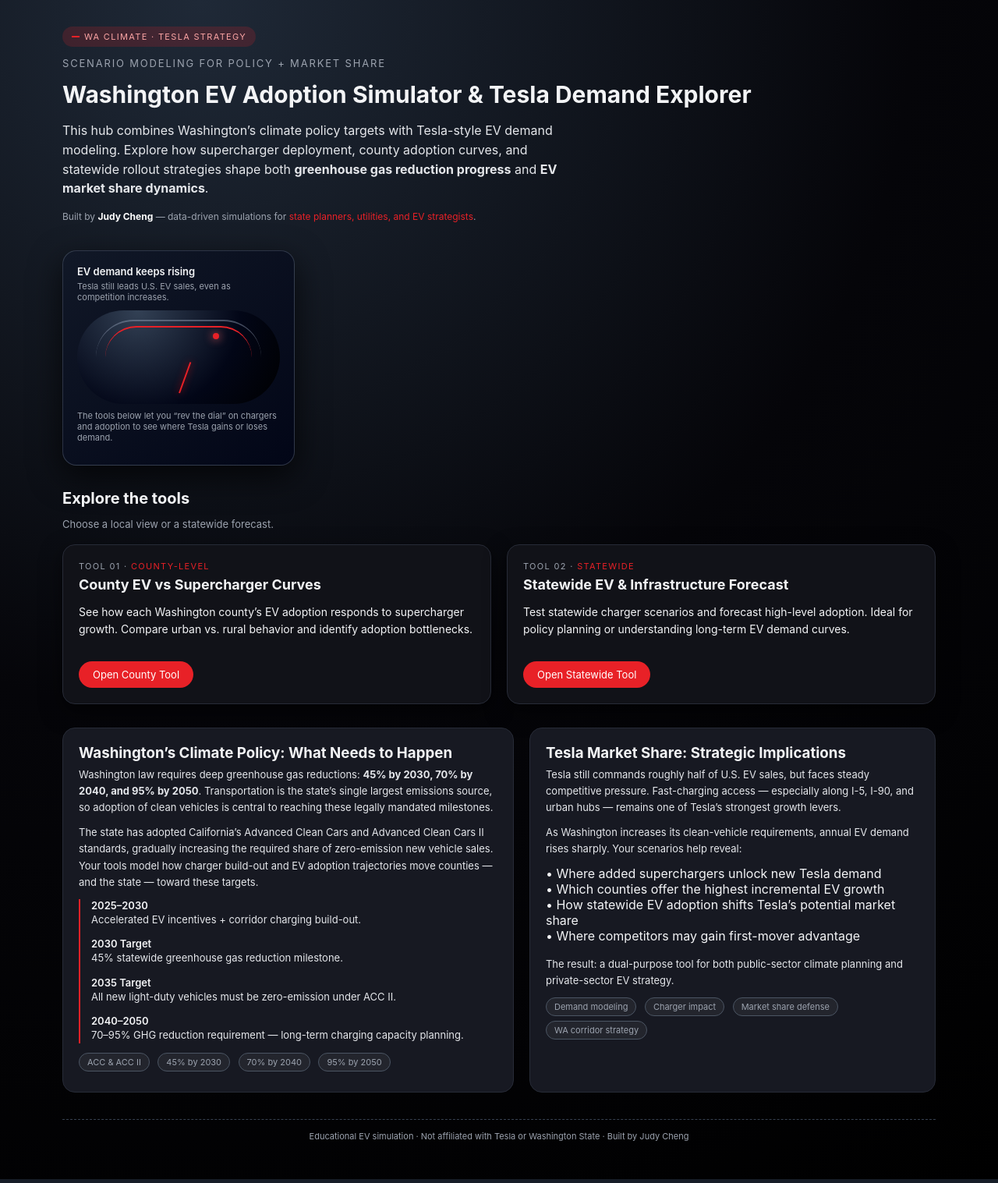
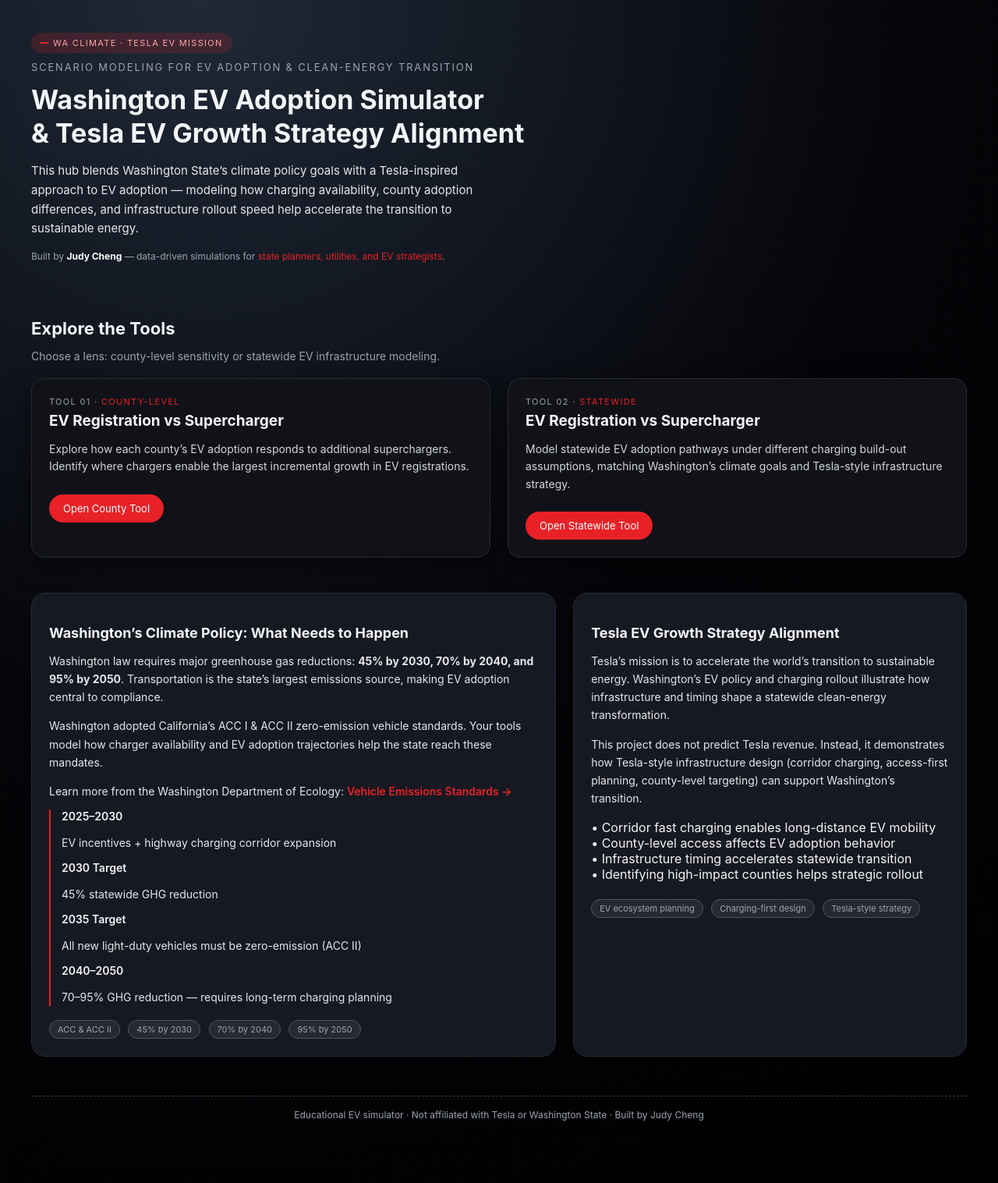
Before and after one commit to judyc4986/ev_home_hub, a Flask app: page / in a window 1280 px wide. Shown: the whole page at 78% size. Run offline with Flask 3, Linux system fonts and the light colour scheme.

Commit message:
Initial commit for EV Home Hub homepage

```diff
--- a/templates/index.html
+++ b/templates/index.html
@@ -2,7 +2,8 @@
 <html lang="en">
 <head>
     <meta charset="UTF-8">
-    <title>Tesla x Washington EV Scenario Hub</title>
+    <title>Tesla EV Growth Strategy · Washington EV Hub</title>
+
     <style>
         :root {
             --tesla-red: #e82127;
@@ -18,23 +19,35 @@
             margin: 0;
             padding: 0;
             background: radial-gradient(circle at 20% 0%, #1f2937 0, #050509 50%, black 100%);
-            font-family: -apple-system, BlinkMacSystemFont, 'Segoe UI', Arial;
+            font-family: -apple-system, BlinkMacSystemFont, 'Segoe UI', Arial, sans-serif;
             color: var(--text);
         }
 
         .page {
-            max-width: 1120px;
-            margin: auto;
-            padding: 32px 20px 48px;
+            max-width: 1200px;
+            margin: 0 auto;
+            padding: 40px 24px 80px;
         }
 
-        /* ---------------- HERO ------------------ */
-        header {
+        /* ---------- HERO LAYOUT ---------- */
+        .hero-flex {
             display: flex;
+            align-items: center;
+            justify-content: space-between;
+            gap: 40px;
             flex-wrap: wrap;
-            justify-content: space-between;
-            gap: 24px;
-            margin-bottom: 30px;
+        }
+
+        .hero-left {
+            flex: 1.2;
+            min-width: 320px;
+        }
+
+        .hero-right {
+            flex: 1;
+            min-width: 300px;
+            height: 160px;
+            opacity: 0.05;
         }
 
         .pill {
@@ -56,105 +69,62 @@
             background: var(--tesla-red);
         }
 
-        h1 {
-            margin-top: 8px;
-            margin-bottom: 6px;
-            font-size: 30px;
-        }
-
         .hero-sub {
             color: var(--muted);
             font-size: 13px;
             text-transform: uppercase;
             letter-spacing: .14em;
-            margin-bottom: 14px;
+            margin-top: 10px;
+        }
+
+        h1 {
+            margin-top: 10px;
+            margin-bottom: 10px;
+            font-size: 34px;
+            line-height: 1.25;
         }
 
         .hero-p {
             color: #e5e7eb;
-            line-height: 1.55;
-            max-width: 650px;
+            font-size: 15px;
+            line-height: 1.65;
+            max-width: 600px;
         }
 
         .hero-meta {
-            margin-top: 8px;
+            margin-top: 12px;
             font-size: 12px;
             color: var(--muted);
         }
 
-        .hero-meta strong { color: white; }
+        .hero-meta strong { color: #ffffff; }
+        .highlight { color: var(--tesla-red); }
 
-        .hero-meta .highlight { color: var(--tesla-red); }
-
-        /* ------ SPEEDOMETER CARD (TESLA FUN) ------- */
-        .speedo-card {
-            background: linear-gradient(140deg, #111827, #020617);
-            border-radius: 18px;
-            border: 1px solid rgba(148,163,184,0.28);
-            padding: 18px;
-            width: 260px;
-            box-shadow: 0 14px 42px rgba(0,0,0,.7);
+        /* ---------- TOOL CARDS ---------- */
+        .section-title {
+            font-size: 22px;
+            margin-top: 60px;
+            margin-bottom: 6px;
         }
 
-        .speedo-title { font-size: 13px; font-weight: 600; margin-bottom: 4px; }
-        .speedo-sub { font-size: 11px; color: var(--muted); margin-bottom: 10px; }
-
-        .speedo-gauge {
-            height: 120px;
-            border-radius: 999px;
-            background: radial-gradient(circle at 30% 0%, #334155 0, #020617 60%, black 100%);
-            position: relative;
-            overflow: hidden;
+        .section-sub {
+            font-size: 14px;
+            color: var(--muted);
+            margin-bottom: 20px;
         }
-
-        .arc {
-            position: absolute; inset: 12px 24px;
-            border-top: 2px solid rgba(148,163,184,.45);
-            border-radius: 999px;
-        }
-
-        .arc-red {
-            border-top-color: var(--tesla-red);
-            inset: 20px 36px;
-        }
-
-        .needle {
-            position: absolute;
-            width: 2px;
-            height: 42px;
-            background: var(--tesla-red);
-            bottom: 14px;
-            left: 50%;
-            transform-origin: bottom;
-            transform: rotate(20deg);
-            box-shadow: 0 0 10px rgba(255,0,0,0.7);
-        }
-
-        .glow-dot {
-            position: absolute;
-            width: 8px; height: 8px;
-            background: var(--tesla-red);
-            border-radius: 999px;
-            right: 30%; top: 24%;
-            box-shadow: 0 0 12px rgba(255,100,100,1);
-        }
-
-        /* ---------------- CARDS ------------------ */
-        .section-title { font-size: 20px; margin-bottom: 4px; }
-        .section-sub { font-size: 13px; color: var(--muted); margin-bottom: 18px; }
 
         .grid {
             display: grid;
-            grid-template-columns: repeat(auto-fit, minmax(260px,1fr));
-            gap: 20px;
+            grid-template-columns: repeat(auto-fit, minmax(280px,1fr));
+            gap: 22px;
         }
 
         .card {
             background: var(--card);
-            padding: 20px;
             border-radius: 16px;
+            padding: 22px;
             border: 1px solid var(--border);
-            box-shadow: 0 10px 28px rgba(0,0,0,.55);
+            box-shadow: 0 10px 32px rgba(0,0,0,.55);
         }
 
         .card-tag {
@@ -167,231 +137,247 @@
 
         .card-tag span { color: var(--tesla-red); }
 
-        .card h2 { margin: 0 0 8px; font-size: 18px; }
+        .card h2 {
+            margin: 0 0 10px;
+            font-size: 19px;
+        }
 
-        .card p { font-size: 14px; line-height: 1.55; }
+        .card p {
+            font-size: 14px;
+            color: #d1d5db;
+            line-height: 1.6;
+        }
 
         .btn-primary {
             display: inline-block;
-            margin-top: 16px;
-            padding: 9px 18px;
+            margin-top: 10px;
+            padding: 10px 18px;
+            border-radius: 999px;
             background: var(--tesla-red);
             color: white;
-            border-radius: 999px;
             text-decoration: none;
             font-size: 13px;
         }
 
-        /* -------------- INFO GRID ---------------- */
+        .btn-primary:hover {
+            background: #ff7b7b;
+        }
+
+        /* ---------- INFO SECTION ---------- */
         .info-grid {
-            margin-top: 30px;
+            margin-top: 45px;
             display: grid;
-            grid-template-columns: 2fr 1.8fr;
-            gap: 20px;
+            grid-template-columns: 2fr 1.5fr;
+            gap: 22px;
         }
 
         .info-box {
             background: var(--soft);
-            border-radius: 16px;
-            padding: 20px;
+            border-radius: 18px;
+            padding: 22px;
             border: 1px solid var(--border);
         }
 
-        .info-box h3 { margin: 0 0 6px; }
+        .info-box h3 {
+            font-size: 18px;
+            margin-bottom: 8px;
+        }
 
         .info-box p {
-            margin: 0 0 10px;
-            font-size: 13px;
+            font-size: 14px;
             color: #e5e7eb;
             line-height: 1.65;
+            margin-bottom: 12px;
         }
 
         .timeline {
-            margin-top: 10px;
             border-left: 2px solid var(--tesla-red);
             padding-left: 14px;
-        }
-
-        .timeline-item {
-            margin-bottom: 12px;
+            margin-top: 10px;
         }
 
         .timeline-title {
-            font-size: 13px;
+            font-size: 14px;
             font-weight: 600;
+            margin-bottom: 4px;
         }
 
         .info-pill {
             display: inline-block;
+            padding: 4px 10px;
             font-size: 11px;
-            padding: 4px 10px;
             border-radius: 999px;
             color: var(--muted);
-            background: rgba(255,255,255,.05);
+            background: rgba(255,255,255,.07);
             border: 1px solid #4b5563;
             margin-right: 6px;
-            margin-bottom: 6px;
+            margin-top: 6px;
         }
 
         footer {
-            margin-top: 34px;
-            padding-top: 14px;
+            margin-top: 50px;
+            padding-top: 16px;
             text-align: center;
+            font-size: 12px;
+            color: var(--muted);
             border-top: 1px dashed #374151;
-            color: var(--muted);
-            font-size: 11px;
+        }
+
+        /* Mobile */
+        @media (max-width: 900px) {
+            .hero-flex { flex-direction: column; text-align: center; }
+            .hero-left { flex: unset; }
+            .hero-right { display: none; }
         }
     </style>
 </head>
+
 <body>
 <div class="page">
 
-    <!-- HERO -->
-    <header>
-        <div>
+    <!-- ⭐️ HERO SECTION -->
+    <header class="hero-flex">
+
+        <div class="hero-left">
             <div class="pill">
                 <span class="pill-bar"></span>
-                WA Climate · Tesla Strategy
+                WA Climate · Tesla EV Mission
             </div>
-            <p class="hero-sub">Scenario modeling for policy + market share</p>
-            <h1>Washington EV Adoption Simulator & Tesla Demand Explorer</h1>
+
+            <p class="hero-sub">Scenario Modeling for EV Adoption & Clean-Energy Transition</p>
+
+            <h1>Washington EV Adoption Simulator<br> & Tesla EV Growth Strategy Alignment</h1>
+
             <p class="hero-p">
-                This hub combines Washington’s climate policy targets with Tesla-style EV demand modeling.
-                Explore how supercharger deployment, county adoption curves, and statewide rollout strategies
-                shape both <strong>greenhouse gas reduction progress</strong> and <strong>EV market share dynamics</strong>.
+                This hub blends Washington State’s climate policy goals with a Tesla-inspired approach
+                to EV adoption — modeling how charging availability, county adoption differences, and
+                infrastructure rollout speed help accelerate the transition to sustainable energy.
             </p>
+
             <p class="hero-meta">
                 Built by <strong>Judy Cheng</strong> — data-driven simulations for
                 <span class="highlight">state planners, utilities, and EV strategists</span>.
             </p>
         </div>
 
-        <div class="speedo-card">
-            <div class="speedo-title">EV demand keeps rising</div>
-            <div class="speedo-sub">Tesla still leads U.S. EV sales, even as competition increases.</div>
-            <div class="speedo-gauge">
-                <div class="arc"></div>
-                <div class="arc arc-red"></div>
-                <div class="needle"></div>
-                <div class="glow-dot"></div>
-            </div>
-            <div class="speedo-sub" style="margin-top:8px;">
-                The tools below let you “rev the dial” on chargers and adoption to see where Tesla gains or loses demand.
-            </div>
-        </div>
+        <!-- Empty right panel to balance the hero layout -->
+        <div class="hero-right"></div>
+
     </header>
 
-    <!-- TOOLS -->
+    <!-- ⭐️ TOOL CARDS -->
     <section>
-        <h2 class="section-title">Explore the tools</h2>
-        <p class="section-sub">Choose a local view or a statewide forecast.</p>
+        <h2 class="section-title">Explore the Tools</h2>
+        <p class="section-sub">
+            Choose a lens: county-level sensitivity or statewide EV infrastructure modeling.
+        </p>
 
         <div class="grid">
-            <div class="card">
-                <div class="card-tag">Tool 01 · <span>County-level</span></div>
-                <h2>County EV vs Supercharger Curves</h2>
+            <article class="card">
+                <div class="card-tag">Tool 01 · <span>County-Level</span></div>
+                <h2>EV Registration vs Supercharger</h2>
                 <p>
-                    See how each Washington county’s EV adoption responds to supercharger growth. Compare urban vs.
-                    rural behavior and identify adoption bottlenecks.
+                    Explore how each county’s EV adoption responds to additional superchargers.
+                    Identify where chargers enable the largest incremental growth in EV registrations.
                 </p>
                 <a class="btn-primary" href="https://ev-county-level.onrender.com/" target="_blank">Open County Tool</a>
-            </div>
+            </article>
 
-            <div class="card">
+            <article class="card">
                 <div class="card-tag">Tool 02 · <span>Statewide</span></div>
-                <h2>Statewide EV & Infrastructure Forecast</h2>
+                <h2>EV Registration vs Supercharger</h2>
                 <p>
-                    Test statewide charger scenarios and forecast high-level adoption. Ideal for policy planning or
-                    understanding long-term EV demand curves.
+                    Model statewide EV adoption pathways under different charging build-out assumptions,
+                    matching Washington’s climate goals and Tesla-style infrastructure strategy.
                 </p>
                 <a class="btn-primary" href="https://ev-forecast.onrender.com/" target="_blank">Open Statewide Tool</a>
-            </div>
+            </article>
         </div>
     </section>
 
-    <!-- POLICY + TESLA SECTIONS -->
+    <!-- ⭐️ POLICY + TESLA STRATEGY -->
     <section class="info-grid">
 
-        <!-- POLICY SECTION -->
-        <div class="info-box">
+        <article class="info-box">
             <h3>Washington’s Climate Policy: What Needs to Happen</h3>
+
             <p>
-                Washington law requires deep greenhouse gas reductions:
+                Washington law requires major greenhouse gas reductions:
                 <strong>45% by 2030, 70% by 2040, and 95% by 2050</strong>.
-                Transportation is the state’s single largest emissions source, so adoption of clean vehicles is central
-                to reaching these legally mandated milestones.
-            </p>
-            <p>
-                The state has adopted California’s Advanced Clean Cars and Advanced Clean Cars II standards,
-                gradually increasing the required share of zero-emission new vehicle sales. Your tools model how
-                charger build-out and EV adoption trajectories move counties — and the state — toward these targets.
+                Transportation is the state’s largest emissions source, making EV adoption central to compliance.
             </p>
 
-            <!-- TIMELINE -->
+            <p>
+                Washington adopted California’s ACC I & ACC II zero-emission vehicle standards.
+                Your tools model how charger availability and EV adoption trajectories help the state reach these mandates.
+            </p>
+
+            <p>
+                Learn more from the Washington Department of Ecology:
+                <a href="https://ecology.wa.gov/air-climate/reducing-greenhouse-gas-emissions/vehicle-emissions-standards"
+                   target="_blank"
+                   style="color: var(--tesla-red); font-weight: 600; text-decoration: none;">
+                    Vehicle Emissions Standards →
+                </a>
+            </p>
+
             <div class="timeline">
-                <div class="timeline-item">
-                    <div class="timeline-title">2025–2030</div>
-                    <p>Accelerated EV incentives + corridor charging build-out.</p>
-                </div>
-                <div class="timeline-item">
-                    <div class="timeline-title">2030 Target</div>
-                    <p>45% statewide greenhouse gas reduction milestone.</p>
-                </div>
-                <div class="timeline-item">
-                    <div class="timeline-title">2035 Target</div>
-                    <p>All new light-duty vehicles must be zero-emission under ACC II.</p>
-                </div>
-                <div class="timeline-item">
-                    <div class="timeline-title">2040–2050</div>
-                    <p>70–95% GHG reduction requirement — long-term charging capacity planning.</p>
-                </div>
+                <div class="timeline-title">2025–2030</div>
+                <p>EV incentives + highway charging corridor expansion</p>
+
+                <div class="timeline-title">2030 Target</div>
+                <p>45% statewide GHG reduction</p>
+
+                <div class="timeline-title">2035 Target</div>
+                <p>All new light-duty vehicles must be zero-emission (ACC II)</p>
+
+                <div class="timeline-title">2040–2050</div>
+                <p>70–95% GHG reduction — requires long-term charging planning</p>
             </div>
 
-            <div style="margin-top:10px;">
+            <div style="margin-top: 12px;">
                 <span class="info-pill">ACC & ACC II</span>
                 <span class="info-pill">45% by 2030</span>
                 <span class="info-pill">70% by 2040</span>
                 <span class="info-pill">95% by 2050</span>
             </div>
-        </div>
+        </article>
 
-        <!-- TESLA DEMAND SECTION -->
-        <div class="info-box">
-            <h3>Tesla Market Share: Strategic Implications</h3>
+        <article class="info-box">
+            <h3>Tesla EV Growth Strategy Alignment</h3>
+
             <p>
-                Tesla still commands roughly half of U.S. EV sales, but faces steady competitive pressure.
-                Fast-charging access — especially along I-5, I-90, and urban hubs — remains one of Tesla’s
-                strongest growth levers.
-            </p>
-            <p>
-                As Washington increases its clean-vehicle requirements, annual EV demand rises sharply.
-                Your scenarios help reveal:
+                Tesla’s mission is to accelerate the world’s transition to sustainable energy.
+                Washington’s EV policy and charging rollout illustrate how infrastructure and timing
+                shape a statewide clean-energy transformation.
             </p>
 
-            <ul style="list-style:none; padding-left:0; margin-top:6px;">
-                <li>• Where added superchargers unlock new Tesla demand</li>
-                <li>• Which counties offer the highest incremental EV growth</li>
-                <li>• How statewide EV adoption shifts Tesla’s potential market share</li>
-                <li>• Where competitors may gain first-mover advantage</li>
+            <p>
+                This project does not predict Tesla revenue.
+                Instead, it demonstrates how Tesla-style infrastructure design (corridor charging,
+                access-first planning, county-level targeting) can support Washington’s transition.
+            </p>
+
+            <ul style="list-style:none; padding-left:0;">
+                <li>• Corridor fast charging enables long-distance EV mobility</li>
+                <li>• County-level access affects EV adoption behavior</li>
+                <li>• Infrastructure timing accelerates statewide transition</li>
+                <li>• Identifying high-impact counties helps strategic rollout</li>
             </ul>
 
-            <p style="margin-top:6px;">
-                The result: a dual-purpose tool for both public-sector climate planning and private-sector EV strategy.
-            </p>
-
-            <div style="margin-top:10px;">
-                <span class="info-pill">Demand modeling</span>
-                <span class="info-pill">Charger impact</span>
-                <span class="info-pill">Market share defense</span>
-                <span class="info-pill">WA corridor strategy</span>
+            <div style="margin-top: 12px;">
+                <span class="info-pill">EV ecosystem planning</span>
+                <span class="info-pill">Charging-first design</span>
+                <span class="info-pill">Tesla-style strategy</span>
             </div>
-        </div>
+        </article>
 
     </section>
 
     <footer>
-        Educational EV simulation · Not affiliated with Tesla or Washington State · Built by Judy Cheng
+        Educational EV simulator · Not affiliated with Tesla or Washington State · Built by Judy Cheng
     </footer>
+
 </div>
 </body>
 </html>
```
